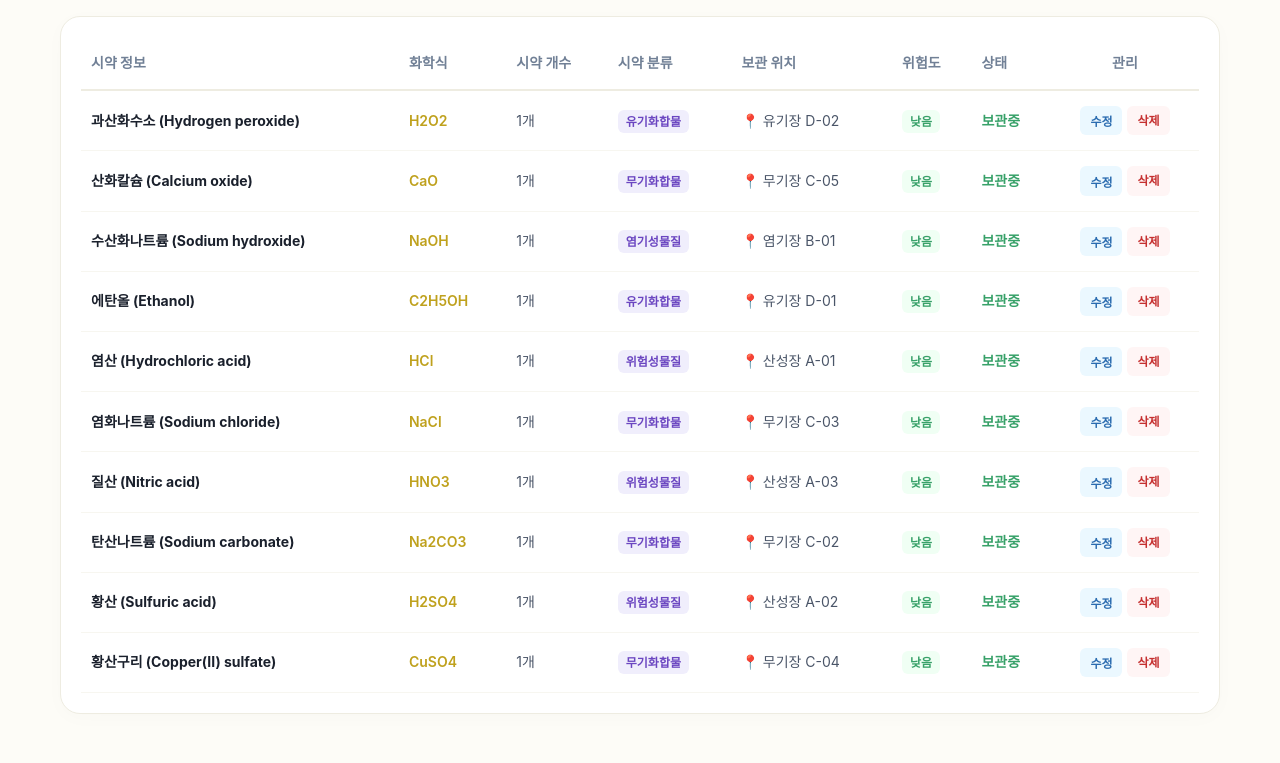
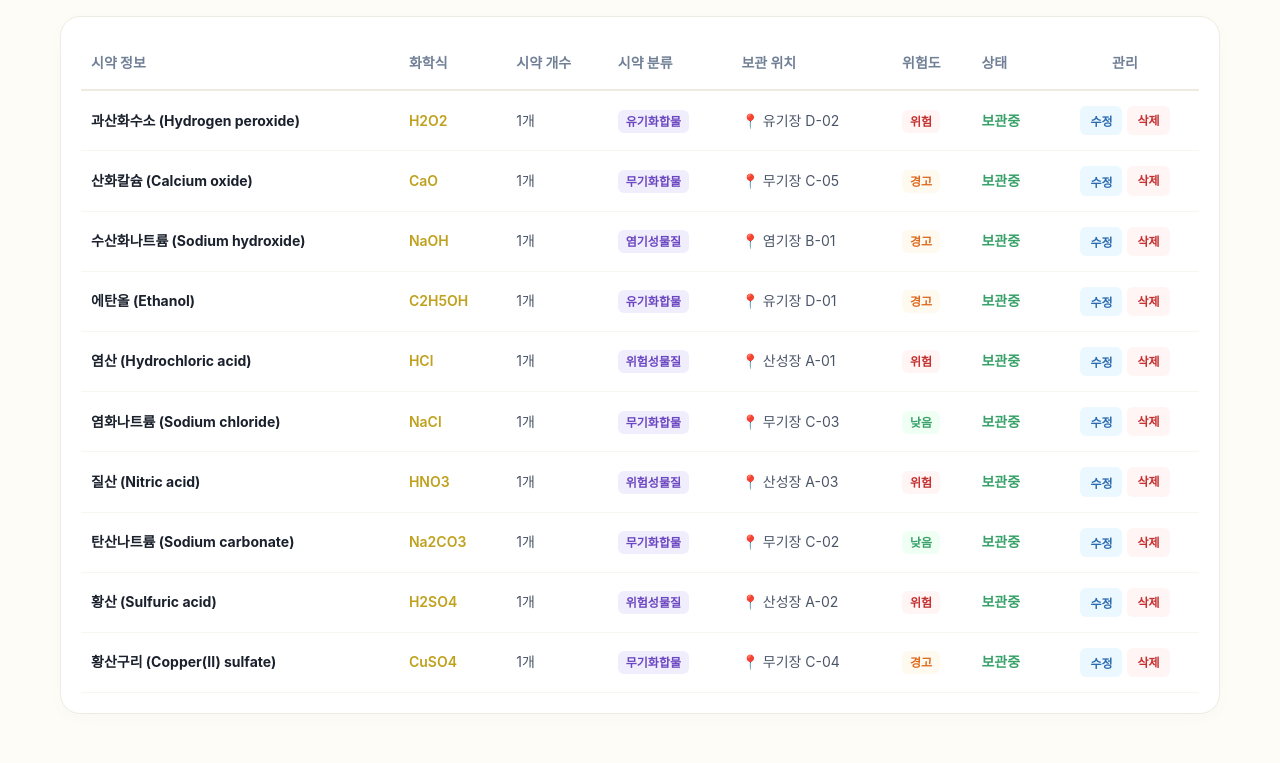
Before and after one commit to sunyoul-chemi/samgoe-chemi, a Flask app: page /reagent in a window 1280 px wide. Shown: the part 583-1346 px from the top of the page. Run offline with Flask 3, Linux system fonts and the light colour scheme; data comes from the database, SQL or seed files in the repository; some libraries are stand-ins or nearby versions; some web fonts are replaced.

Commit message:
Update reagent.html

```diff
--- a/templates/reagent.html
+++ b/templates/reagent.html
@@ -87,9 +87,9 @@
                     <td style="padding: 15px 10px;"><span style="background:#f0eefc; color:#6b46c1; padding:4px 8px; border-radius:6px; font-size:12px; font-weight:700;">{{ r.category }}</span></td>
                     <td style="padding: 15px 10px; color:#4a5568;"><span style="color:#e53e3e;">📍</span> {{ r.location }}</td>
                     <td style="padding: 15px 10px;">
-                        {% if r.danger == '위험' %}
+                        {% if r.risk == '위험' %}
                             <span style="background:#fff5f5; color:#c53030; padding:4px 8px; border-radius:6px; font-size:12px; font-weight:700;">위험</span>
-                        {% elif r.danger == '경고' %}
+                        {% elif r.risk == '경고' %}
                             <span style="background:#fffaf0; color:#dd6b20; padding:4px 8px; border-radius:6px; font-size:12px; font-weight:700;">경고</span>
                         {% else %}
                             <span style="background:#f0fff4; color:#38a169; padding:4px 8px; border-radius:6px; font-size:12px; font-weight:700;">낮음</span>
@@ -98,7 +98,7 @@
                     <td style="padding: 15px 10px;"><span style="color:#38a169; font-weight:700;">{{ r.status }}</span></td>
                     <td style="padding: 15px 10px; text-align: center;">
                         <div style="display: flex; gap: 5px; justify-content: center;">
-                            <button onclick="openEditModal('{{ r.id }}', '{{ r.name }}', '{{ r.formula }}', '{{ r.amount }}', '{{ r.category }}', '{{ r.location }}', '{{ r.danger }}', '{{ r.status }}')" style="background:#ebf8ff; color:#2b6cb0; border:none; padding:5px 10px; border-radius:6px; font-size:12px; font-weight:700; cursor:pointer;">수정</button>
+                            <button onclick="openEditModal('{{ r.id }}', '{{ r.name }}', '{{ r.formula }}', '{{ r.amount }}', '{{ r.category }}', '{{ r.location }}', '{{ r.risk }}', '{{ r.status }}')" style="background:#ebf8ff; color:#2b6cb0; border:none; padding:5px 10px; border-radius:6px; font-size:12px; font-weight:700; cursor:pointer;">수정</button>
                             <a href="/deleteReagent/{{ r.id }}" style="background:#fff5f5; color:#c53030; text-decoration:none; padding:5px 10px; border-radius:6px; font-size:12px; font-weight:700;" onclick="return confirm('정말 삭제하시겠습니까?');">삭제</a>
                         </div>
                     </td>
@@ -166,7 +166,6 @@
 </div>
 
 <script>
-    // 수정 모달 제어 함수
     function openEditModal(id, name, formula, amount, category, location, danger, status) {
         document.getElementById('edit-id').value = id;
         document.getElementById('edit-name').value = name;
@@ -183,7 +182,6 @@
         document.getElementById('editModal').style.display = 'none';
     }
 
-    // 드래그 앤 드롭 파일 기능 제어
     const dropZone = document.getElementById('drop-zone');
     const fileInput = document.getElementById('excel-file-input');
 
@@ -217,7 +215,6 @@
         }
     });
 
-    // 백엔드로 엑셀 전송
     function uploadExcel(file) {
         const formData = new FormData();
         formData.append('file', file);
```
